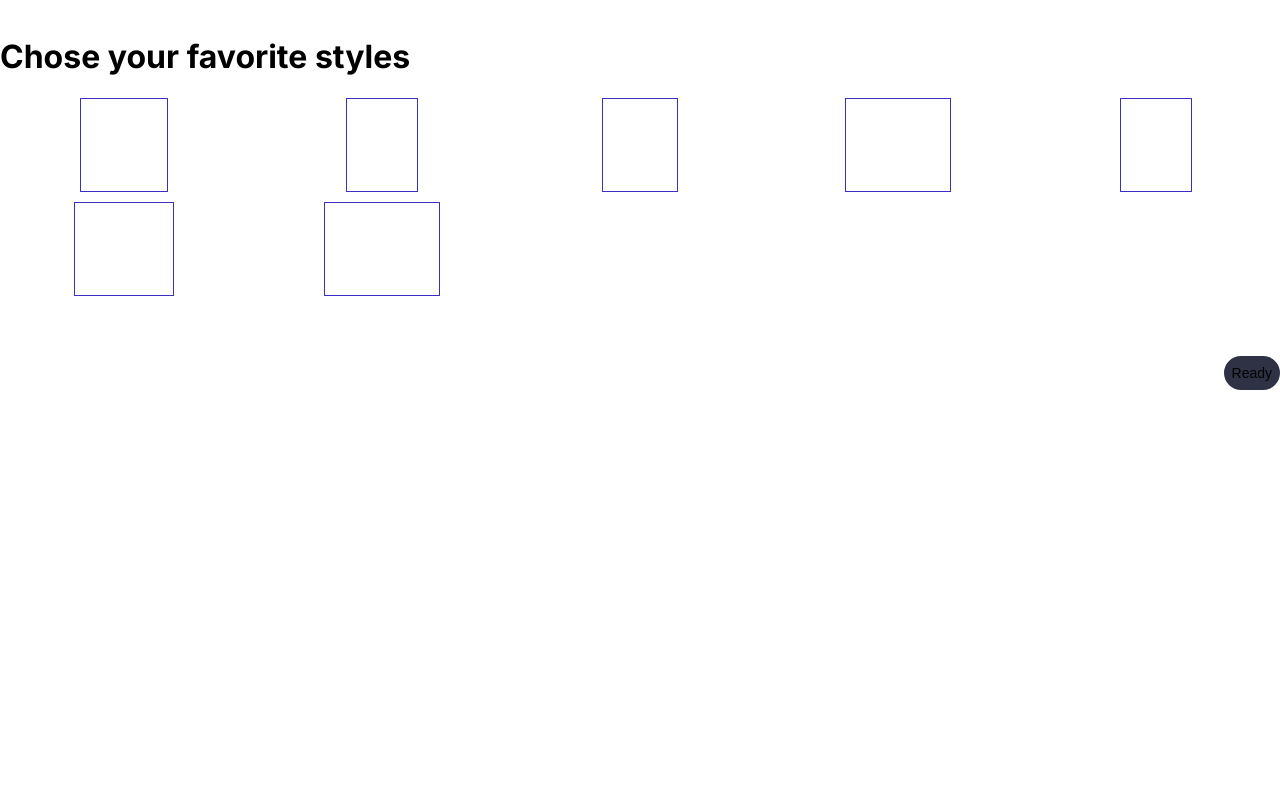
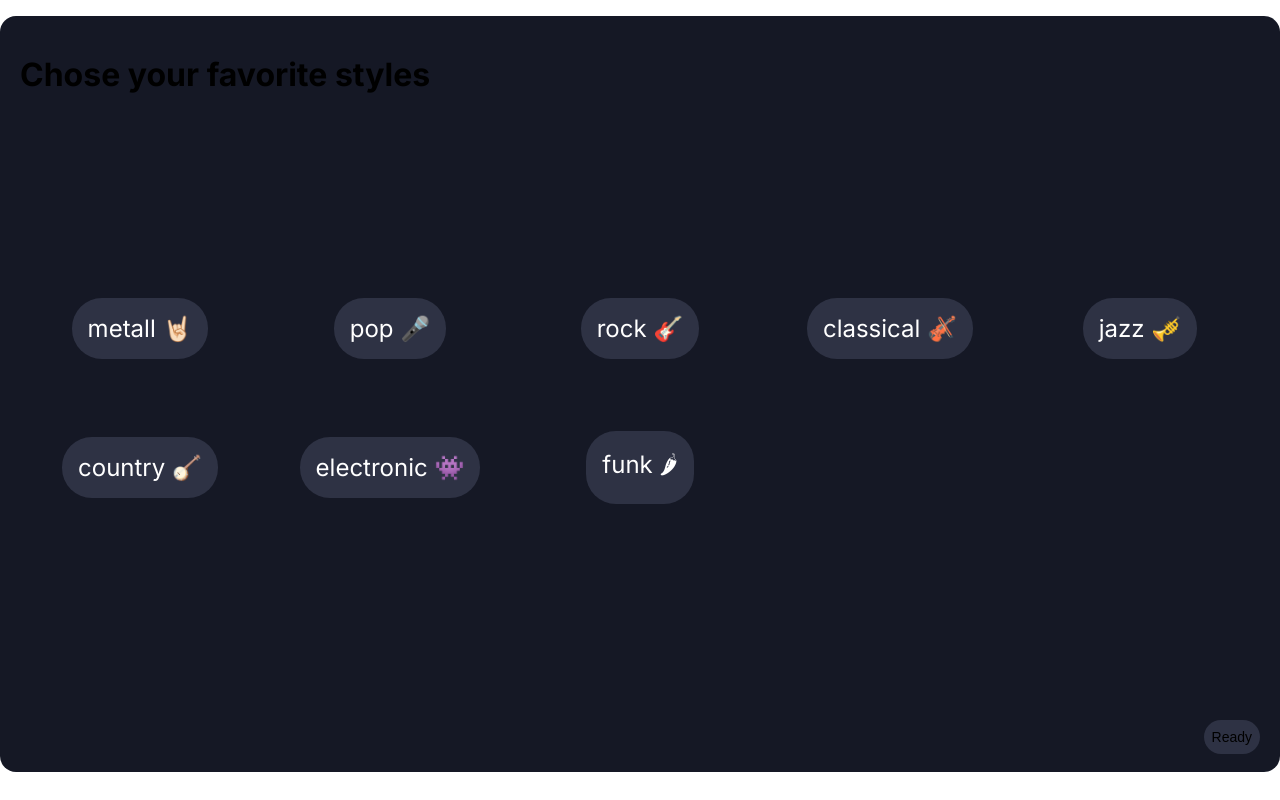
Before and after one commit to fedulovs/bandmate, a Next.js app: page /extra-info in a window 1280 px wide. Built offline with nearby package versions, Linux system fonts and the light colour scheme; no server answers.

Commit message:
add styling to extra info page

```diff
--- a/app/extra-info/page.tsx
+++ b/app/extra-info/page.tsx
@@ -4,18 +4,19 @@ import React, { useState } from 'react';
 import { useAppDispatch, useAppSelector } from '../store/store';
 import { addTagsToUser, getUserById } from '../firebase/config';
 import { useRouter } from 'next/navigation';
+import { setUserState } from '../store/userSlice';
 import './style.css';
-import { setUserState } from '../store/userSlice';
 
 const page = () => {
     const [tags, setTags] = useState([
-        { name: 'metall', isChecked: false },
-        { name: 'pop', isChecked: false },
-        { name: 'rock', isChecked: false },
-        { name: 'classical', isChecked: false },
-        { name: 'jazz', isChecked: false },
-        { name: 'country', isChecked: false },
-        { name: 'electronic', isChecked: false },
+        { name: 'metall 🤘🏻', isChecked: false },
+        { name: 'pop 🎤', isChecked: false },
+        { name: 'rock 🎸', isChecked: false },
+        { name: 'classical 🎻', isChecked: false },
+        { name: 'jazz 🎺', isChecked: false },
+        { name: 'country 🪕', isChecked: false },
+        { name: 'electronic 👾', isChecked: false },
+        { name: 'funk 🌶', isChecked: false },
     ]);
 
     const userId = useAppSelector((state: any) => state.user.id);
@@ -46,7 +47,7 @@ const page = () => {
     };
 
     return (
-        <div>
+        <div className='page-container'>
             <h1>Chose your favorite styles</h1>
             <div className='tags-container'>
                 {tags.map((tag) => (
--- a/app/extra-info/style.css
+++ b/app/extra-info/style.css
@@ -1,15 +1,34 @@
+.page-container {
+    display: grid;
+    margin: 0 auto;
+    padding: 18px 20px;
+    grid-gap: 16px;
+    align-self: center;
+    height: 90vh;
+    background-color: var(--color-container);
+    border-radius: 16px;
+}
+
 .tags-container {
     display: grid;
+    margin-top: 20px;
+    margin-bottom: 20px;
     grid-template-columns: repeat(5, 1fr);
     grid-auto-rows: 1fr;
     gap: 10px;
     justify-items: center;
+    align-items: center;
 }
 
 .tag {
-    border: 1px solid rgb(58, 48, 197);
-    padding: 20px;
+    background-color: var(--color-secondary-dark);
+    border-radius: 30px;
+    padding: 16px;
     text-align: center;
+}
+
+.tag > p {
+    font-size: 24px;
 }
 
 .checked {
@@ -18,12 +37,12 @@
 
 p {
     color: var(--color-white);
+    margin: 0;
 }
 
 .button-container {
     display: flex;
     justify-content: flex-end;
-    margin-top: 20px;
 }
 
 .ready-button {
```
